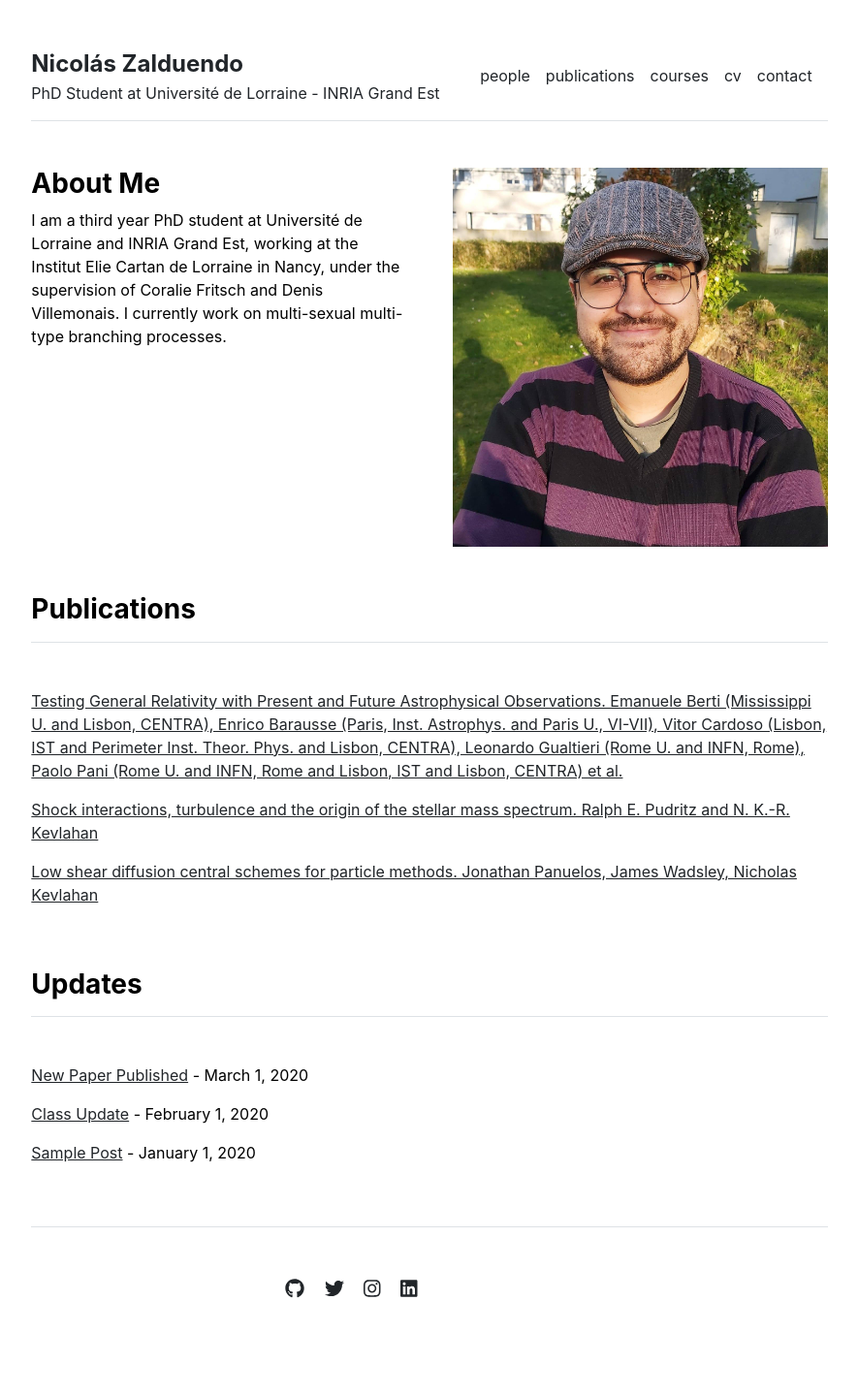
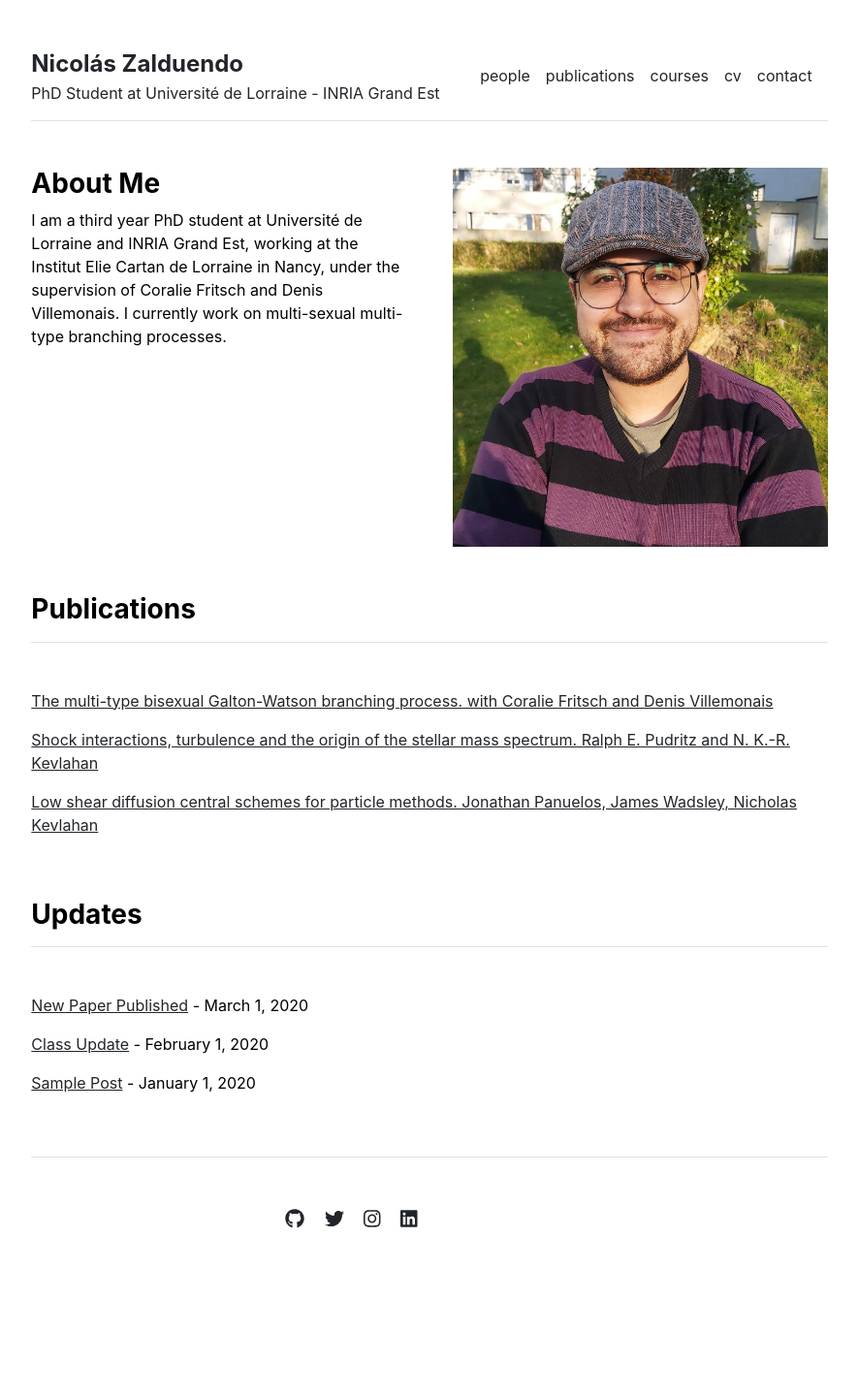
Before and after one commit to nzalduendo/nzalduendo.github.io, a Jekyll site: the page built from index.md, in a window 1280 px wide. Shown: the whole page at 97% size, without its empty margins (197-1082 px from the left). Built offline with Jekyll 4.4.1, drawn with Linux system fonts in a browser that asks for light colours; after the commit the page ends 1368 px from its top, so only the background shows below that.

Commit message:
Update publications.yml

```diff
--- a/_data/publications.yml
+++ b/_data/publications.yml
@@ -1,5 +1,5 @@
 featured:
-- {name: 'Testing General Relativity with Present and Future Astrophysical Observations. Emanuele Berti (Mississippi U. and Lisbon, CENTRA), Enrico Barausse (Paris, Inst. Astrophys. and Paris U., VI-VII), Vitor Cardoso (Lisbon, IST and Perimeter Inst. Theor. Phys. and Lisbon, CENTRA), Leonardo Gualtieri (Rome U. and INFN, Rome), Paolo Pani (Rome U. and INFN, Rome and Lisbon, IST and Lisbon, CENTRA) et al.', url: '/publications/1501.07274.pdf'}
+- {name: 'The multi-type bisexual Galton-Watson branching process. with Coralie Fritsch and Denis Villemonais', url: 'https://arxiv.org/abs/2206.09622'}
 - {name: 'Shock interactions, turbulence and the origin of the stellar mass spectrum. Ralph E. Pudritz and N. K.-R. Kevlahan', url: 'http://ms.mcmaster.ca/kevla/pdf/articles/PhilTransRSoc_2013.pdf'}
 - {name: 'Low shear diffusion central schemes for particle methods. Jonathan Panuelos, James Wadsley, Nicholas Kevlahan', url: 'http://ms.mcmaster.ca/kevla/pdf/articles/jcp_v414.pdf'}
 
```
